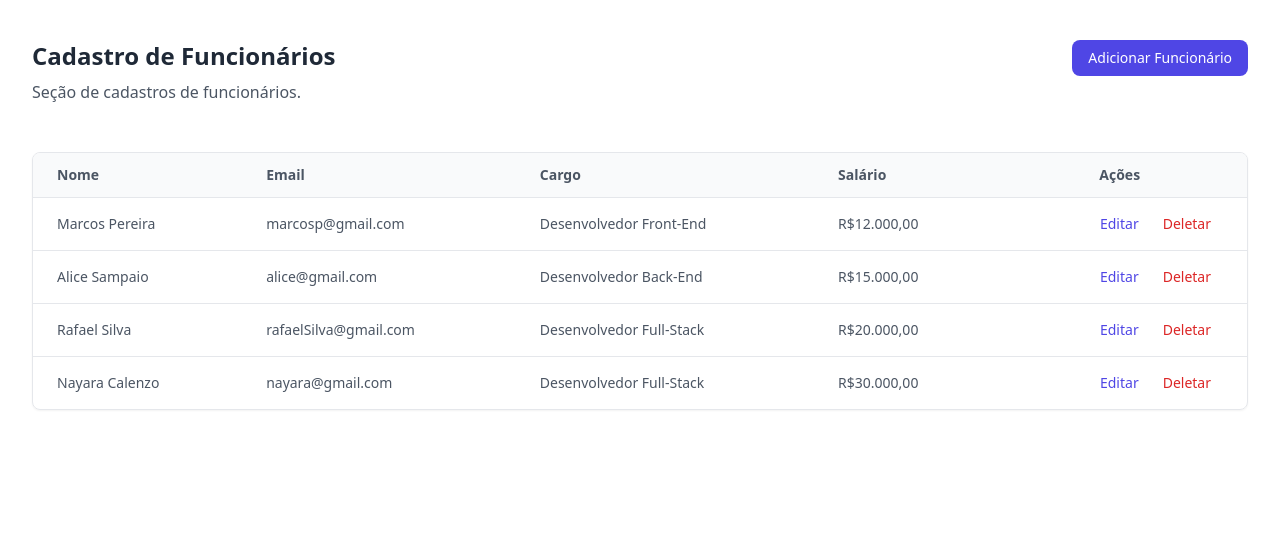
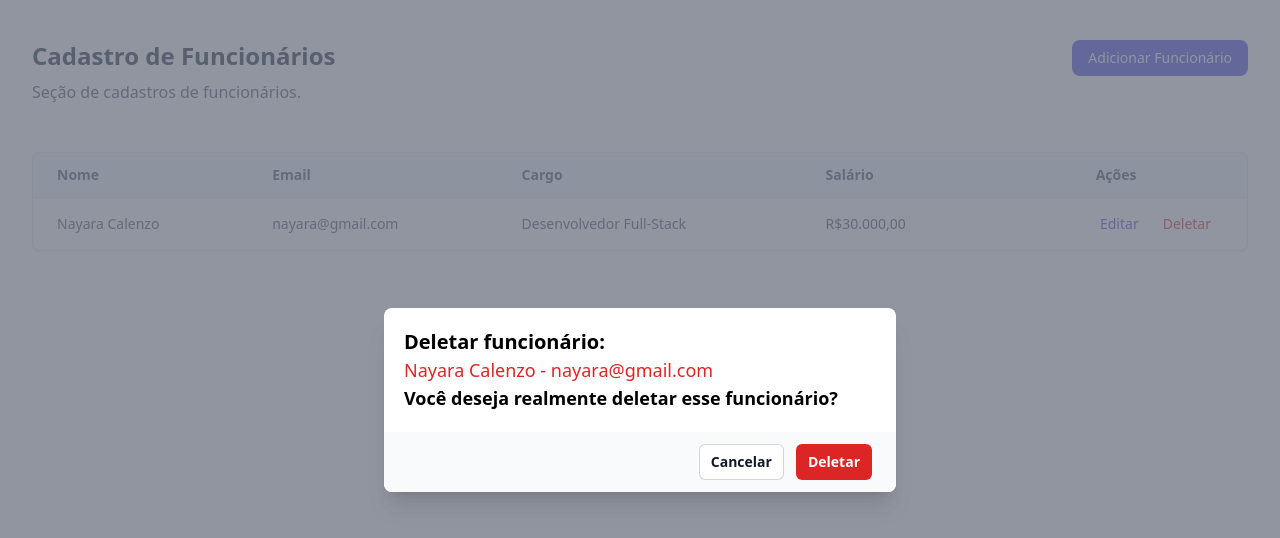
Before and after one commit to rodrigoamb/FS42-ALDEOTA-REACTJS-AULA02-TELA-LOGIN, a React (Vite) app: page /funcionarios in a window 1280 px wide. Both pictures are taken after a click on the button "Deletar". Shown: the top 538 px of the page. Built offline with nearby package versions, Linux system fonts and the light colour scheme; data requests are answered from the project's data file.

Commit message:
Aula:04 reactJS - CRUD simples

```diff
--- a/db.json
+++ b/db.json
@@ -1,26 +1,5 @@
 {
   "meusfuncionarios": [
-    {
-      "id": "1",
-      "name": "Marcos Pereira",
-      "email": "marcosp@gmail.com",
-      "position": "Desenvolvedor Front-End",
-      "salary": "R$12.000,00"
-    },
-    {
-      "id": "2",
-      "name": "Alice Sampaio",
-      "email": "alice@gmail.com",
-      "position": "Desenvolvedor Back-End",
-      "salary": "R$15.000,00"
-    },
-    {
-      "id": "3",
-      "name": "Rafael Silva",
-      "email": "rafaelSilva@gmail.com",
-      "position": "Desenvolvedor Full-Stack",
-      "salary": "R$20.000,00"
-    },
     {
       "id": "9ae7",
       "name": "Nayara Calenzo",
--- a/package.json
+++ b/package.json
@@ -11,6 +11,9 @@
     "server": "json-server --watch db.json --port 3001"
   },
   "dependencies": {
+    "@headlessui/react": "^2.2.0",
+    "@heroicons/react": "^2.2.0",
+    "axios": "^1.7.9",
     "react": "^18.3.1",
     "react-dom": "^18.3.1",
     "react-router": "^7.1.3"
--- /dev/null
+++ b/src/components/DeleteContent/DeleteContent.jsx
@@ -0,0 +1,13 @@
+export default function DeleteContent({ itemToDelete }) {
+  return (
+    <div className="p-5">
+      <h1 className="text-xl font-bold">Deletar funcionário:</h1>
+      <p className="text-lg text-red-600">
+        {itemToDelete.name} - {itemToDelete.email}
+      </p>
+      <p className="text-lg font-bold">
+        Você deseja realmente deletar esse funcionário?
+      </p>
+    </div>
+  );
+}
--- /dev/null
+++ b/src/components/ModalWrapper/ModalWrapper.jsx
@@ -0,0 +1,62 @@
+import { Dialog, DialogBackdrop, DialogPanel } from "@headlessui/react";
+import axios from "axios";
+import { useNavigate } from "react-router";
+
+export default function ModalWrapper({
+  children,
+  open,
+  setOpen,
+  itemToDelete,
+}) {
+  const router = useNavigate();
+
+  async function handleDeleteFuncionario() {
+    console.log("Deletando funcionário", itemToDelete);
+
+    const response = await axios.delete(
+      `http://localhost:3001/meusfuncionarios/${itemToDelete.id}`
+    );
+
+    if (response.status === 200) {
+      console.log("Funcionário deletado com sucesso!");
+      router(0);
+      setOpen(false);
+    }
+  }
+  return (
+    <Dialog open={open} onClose={setOpen} className="relative z-10">
+      <DialogBackdrop
+        transition
+        className="fixed inset-0 bg-gray-500/75 transition-opacity data-closed:opacity-0 data-enter:duration-300 data-enter:ease-out data-leave:duration-200 data-leave:ease-in"
+      />
+
+      <div className="fixed inset-0 z-10 w-screen overflow-y-auto">
+        <div className="flex min-h-full items-end justify-center p-4 text-center sm:items-center sm:p-0">
+          <DialogPanel
+            transition
+            className="relative transform overflow-hidden rounded-lg bg-white text-left shadow-xl transition-all data-closed:translate-y-4 data-closed:opacity-0 data-enter:duration-300 data-enter:ease-out data-leave:duration-200 data-leave:ease-in sm:my-8 sm:w-full sm:max-w-lg data-closed:sm:translate-y-0 data-closed:sm:scale-95"
+          >
+            {children}
+            <div className="bg-gray-50 px-4 py-3 sm:flex sm:flex-row-reverse sm:px-6">
+              <button
+                onClick={handleDeleteFuncionario}
+                type="button"
+                className="inline-flex w-full justify-center rounded-md bg-red-600 px-3 py-2 text-sm font-semibold text-white shadow-xs hover:bg-red-500 sm:ml-3 sm:w-auto"
+              >
+                Deletar
+              </button>
+              <button
+                type="button"
+                data-autofocus
+                onClick={() => setOpen(false)}
+                className="mt-3 inline-flex w-full justify-center rounded-md bg-white px-3 py-2 text-sm font-semibold text-gray-900 ring-1 shadow-xs ring-gray-300 ring-inset hover:bg-gray-50 sm:mt-0 sm:w-auto"
+              >
+                Cancelar
+              </button>
+            </div>
+          </DialogPanel>
+        </div>
+      </div>
+    </Dialog>
+  );
+}
--- a/src/components/Table/Table.jsx
+++ b/src/components/Table/Table.jsx
@@ -1,11 +1,16 @@
 import { useEffect, useState } from "react";
+import axios from "axios";
+import ModalWrapper from "../ModalWrapper/ModalWrapper.jsx";
+import DeleteContent from "../DeleteContent/DeleteContent.jsx";
 
 export default function Table() {
   const [tableItems, setTableItems] = useState([]);
+  const [open, setOpen] = useState(false);
+  const [itemToDelete, setItemToDelete] = useState({});
 
   async function fetchData() {
-    const response = await fetch("http://localhost:3001/meusfuncionarios");
-    const data = await response.json();
+    const response = await axios.get("http://localhost:3001/meusfuncionarios");
+    const data = await response.data;
 
     setTableItems(data);
   }
@@ -15,6 +20,11 @@ export default function Table() {
   }, []);
 
   console.log(tableItems);
+
+  function handleOpenModalDelete(item) {
+    setItemToDelete(item);
+    setOpen(true);
+  }
 
   return (
     <div className="max-w-screen-xl mx-auto px-4 md:px-8">
@@ -62,6 +72,7 @@ export default function Table() {
                     Editar
                   </a>
                   <button
+                    onClick={() => handleOpenModalDelete(item)}
                     href="javascript:void()"
                     className="py-2 leading-none px-3 font-medium text-red-600 hover:text-red-500 duration-150 hover:bg-gray-50 rounded-lg"
                   >
@@ -72,6 +83,9 @@ export default function Table() {
             ))}
           </tbody>
         </table>
+        <ModalWrapper open={open} setOpen={setOpen} itemToDelete={itemToDelete}>
+          <DeleteContent itemToDelete={itemToDelete} />
+        </ModalWrapper>
       </div>
     </div>
   );
```
Also changed, not shown: 1 other file (tests, documents, lock files or other folders).
